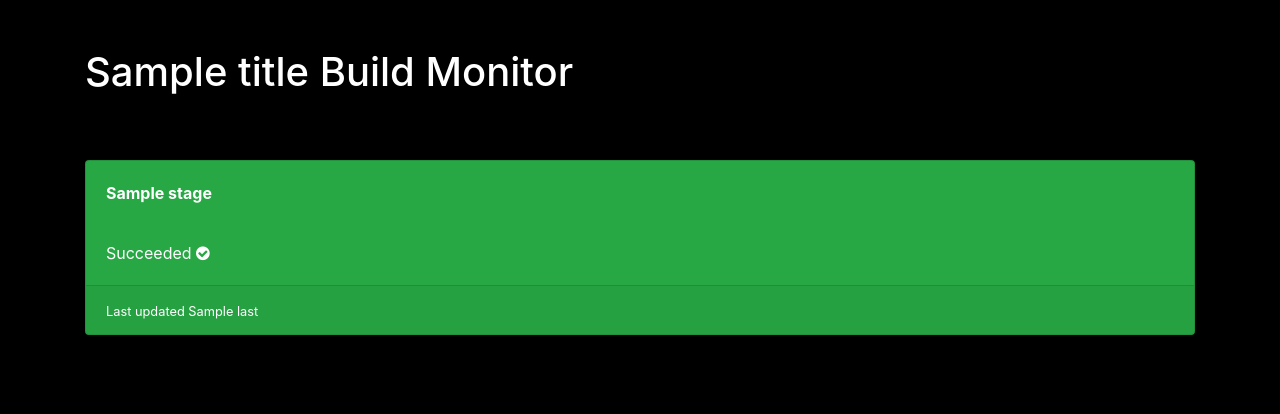
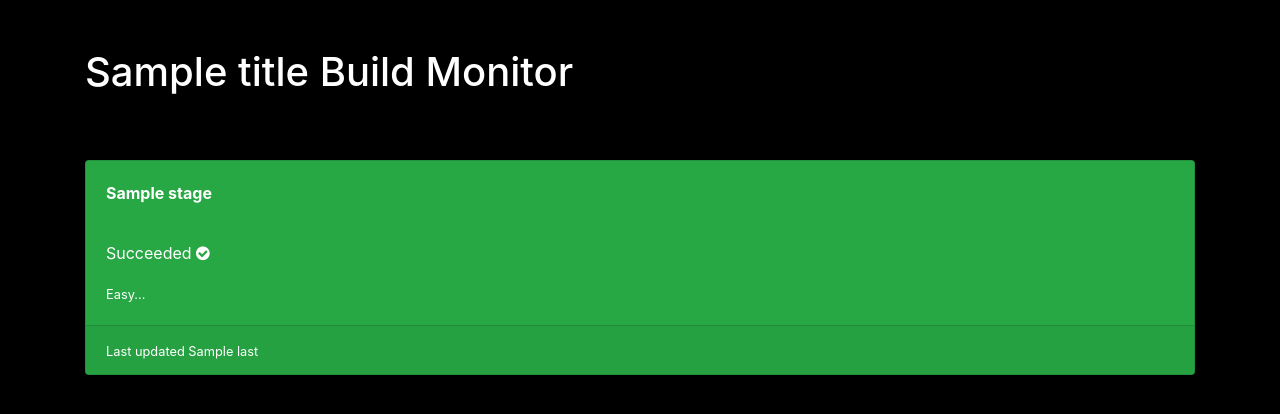
Before and after one commit to kianhean/AWSBuildMonitor, a Flask app: template templates/index.html in a window 1280 px wide. Shown: the top 414 px of the page. Run offline with Flask 2, Linux system fonts and the light colour scheme; the template is opened without the code that fills it: most values are stand-ins (such as "Sample title", 1, 10 or a date in 2020); some libraries are stand-ins or nearby versions.

Commit message:
add error messages update readme add small text info

```diff
--- a/app.py
+++ b/app.py
@@ -48,6 +48,9 @@ def parse_pipeline_status(dict_data):
         except:
             blocks['last'] = 'Never'
 
+        if blocks['status'] == 'Failed':
+            blocks['error_msg'] = item['actionStates'][0]['latestExecution']['errorDetails']['message']
+
         list_blocks.append(blocks.copy())
 
     return {'Name': pipeline_name, 'Stages':list_blocks}
--- a/templates/index.html
+++ b/templates/index.html
@@ -24,6 +24,7 @@
     <div class="card-deck">
 
         {% for stage in blocks %}
+
         {% if stage.status == 'Succeeded' %}
            <div class="card text-white bg-success">
         {% elif stage.status == 'Failed' %}
@@ -31,10 +32,12 @@
         {% else %}
             <div class="card text-white bg-primary">
         {% endif %}
+
         <div class="card-body">
         <p class="card-title"><b>{{stage.name}}</b></p>
         <br/>
         <p class="card-text">{{stage.status}}
+
         {% if stage.status == 'Succeeded' %}
         <i class="fa fa-check-circle" aria-hidden="true"></i>
         {% elif stage.status == 'Failed' %}
@@ -43,6 +46,13 @@
         <i class="fa fa-spinner" aria-hidden="true"></i>
         {% endif %}
         </p>
+        {% if stage.status == 'Succeeded' %}
+        <small class="small">Easy...</small>
+        {% elif stage.status == 'Failed' %}
+        <small class="small">Error Message : {{stage.error_msg}}</small>
+        {% else %}
+        <small class="small">Building in Progress</small>
+        {% endif %}
         </div>
         <div class="card-footer">
         <small class="text-white small">Last updated {{stage.last}}</small>
```
Also changed, not shown: readme.md. Lines whose indentation alone changed are shown as unchanged.
